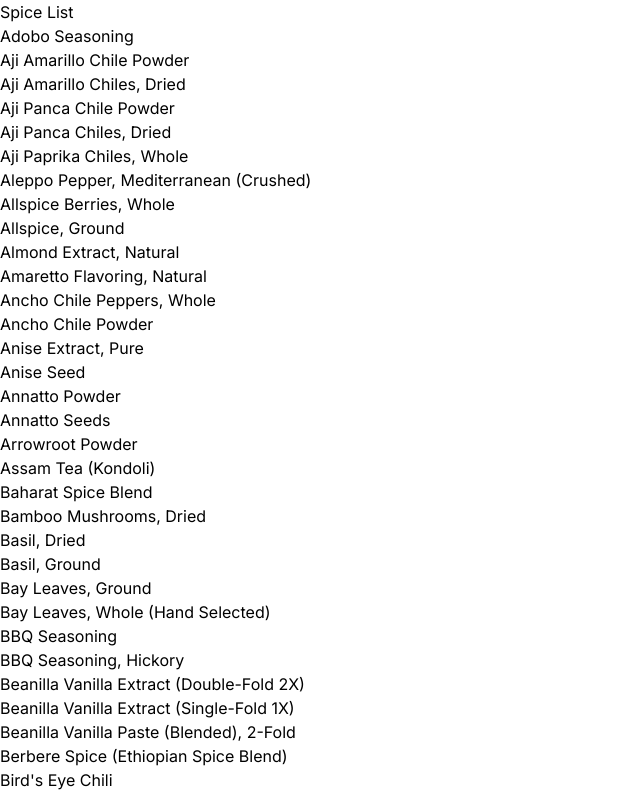
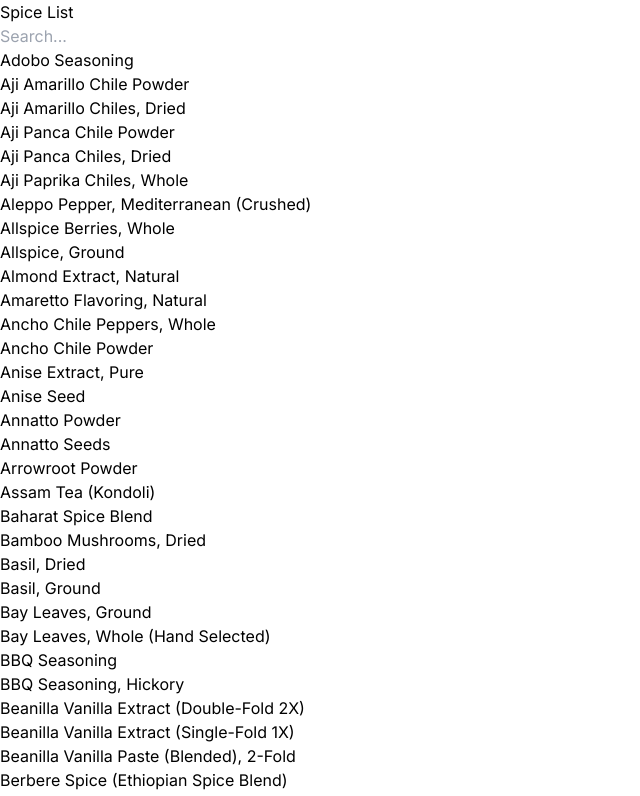
Before and after one commit to TheJeans/next-spice-main, a Next.js app: page /spices in a window 1280 px wide. Shown: the top 796 px of the page, without its empty margins (0-640 px from the left). Built offline with nearby package versions, Linux system fonts and the light colour scheme.

Commit message:
run 1 - initial simple search & filter

```diff
--- a/app/blends/page.tsx
+++ b/app/blends/page.tsx
@@ -3,10 +3,13 @@
 import { Spice, Blend } from "@/types/interfaces";
 import Link from "next/link";
 import { useState, useEffect } from "react";
+import SearchComponent from "../../components/SearchComponent";
+
 
 const Blends = () => {
     const [spices, setSpices] = useState<Spice[]>([]);
     const [blends, setBlends] = useState<Blend[]>([]);
+    const [filteredBlends, setFilteredBlends] = useState<Blend[]>([]);
     const [isLoading, setIsLoading] = useState(true);
 
     useEffect(() => {
@@ -16,6 +19,7 @@
                 const fetchedBlends = await fetchBlends();
                 setSpices(fetchedSpices);
                 setBlends(fetchedBlends);
+                setFilteredBlends(fetchedBlends); // Initialize filtered blends with all blends
             } catch (error) {
                 console.error("Failed to fetch spices or blends", error);
             } finally {
@@ -26,7 +30,6 @@
         fetchData();
     }, []);
 
-    // TODO: better placeholder content
     if (isLoading) {
         return <div role="status" aria-live="polite">Loading blends and spices...</div>;
     }
@@ -34,15 +37,12 @@
     return (
         <main>
             <h1>Blend List</h1>
-            {blends.length > 0 ? (
+            <SearchComponent data={blends} onSearchResult={setFilteredBlends} />
+            {filteredBlends.length > 0 ? (
                 <ul>
-                    {blends.map((blend) => (
+                    {filteredBlends.map((blend) => (
                         <li key={blend.name}>
-                            <Link
-                                href={`/blend/${encodeURIComponent(
-                                    blend.name
-                                )}`}
-                            >
+                            <Link href={`/blend/${encodeURIComponent(blend.name)}`}>
                                 {blend.name}
                             </Link>
                         </li>
@@ -53,23 +53,15 @@
             )}
 
             <h2>Related Spices</h2>
-            {spices.length > 0 ? (
             <ul>
                 {spices.map((spice) => (
                     <li key={spice.name}>
-                            <Link
-                                href={`/spice/${encodeURIComponent(
-                                    spice.name
-                                )}`}
-                            >
+                        <Link href={`/spice/${encodeURIComponent(spice.name)}`}>
                             {spice.name}
                         </Link>
                     </li>
                 ))}
             </ul>
-            ) : (
-                <p>No spices available.</p>
-            )}
         </main>
     );
 };
--- a/app/spices/page.tsx
+++ b/app/spices/page.tsx
@@ -1,5 +1,5 @@
 /*
-Origionally:
+Before:
 - everything was a div lol
 - no loading function
 - no error handling
@@ -15,13 +15,15 @@
 */
 
 "use client";
+import React, { useState, useEffect } from "react";
 import { fetchBlends, fetchSpices } from "@/data/api";
 import { Spice, Blend } from "@/types/interfaces";
 import Link from "next/link";
-import { useState, useEffect } from "react";
+import SearchComponent from "../../components/SearchComponent";
 
 const Spices = () => {
     const [spices, setSpices] = useState<Spice[]>([]);
+    const [filteredSpices, setFilteredSpices] = useState<Spice[]>([]);
     const [blends, setBlends] = useState<Blend[]>([]);
     const [isLoading, setIsLoading] = useState(true);
 
@@ -31,6 +33,7 @@
                 const fetchedSpices = await fetchSpices();
                 const fetchedBlends = await fetchBlends();
                 setSpices(fetchedSpices);
+                setFilteredSpices(fetchedSpices);
                 setBlends(fetchedBlends);
             } catch (error) {
                 console.error("Failed to fetch spices or blends", error);
@@ -49,34 +52,27 @@
     return (
         <main>
             <h1>Spice List</h1>
-            {spices.length > 0 ? (
+            <SearchComponent data={spices} onSearchResult={setFilteredSpices} />
             <ul>
-                    {spices.map((spice) => (
+                {filteredSpices.length > 0 ? (
+                    filteredSpices.map(spice => (
                         <li key={spice.name}>
-                            <Link
-                                href={`/spice/${encodeURIComponent(
-                                    spice.name
-                                )}`}
-                            >
+                            <Link href={`/spice/${encodeURIComponent(spice.name)}`}>
                                 {spice.name}
                             </Link>
                         </li>
-                    ))}
+                    ))
+                ) : (
+                    <p>No matching spices found.</p>
+                )}
             </ul>
-            ) : (
-                <p>No spices available.</p>
-            )}
 
             <h2>Related Blends</h2>
-            {blends.length > 0 ? (
             <ul>
-                    {blends.map((blend) => (
+                {blends.map(blend => (
                     <li key={blend.name}>{blend.name}</li>
                 ))}
             </ul>
-            ) : (
-                <p>No blends available.</p>
-            )}
         </main>
     );
 };
--- /dev/null
+++ b/components/SearchComponent.tsx
@@ -0,0 +1,29 @@
+import React, { useState, useEffect } from 'react';
+
+interface ListItem {
+    name: string;
+}
+
+const SearchComponent = <T extends ListItem>({ data, onSearchResult }: { data: T[], onSearchResult: (results: T[]) => void }) => {
+    const [searchTerm, setSearchTerm] = useState('');
+
+    useEffect(() => {
+        const results = data.filter(item =>
+            item.name.toLowerCase().includes(searchTerm.toLowerCase())
+        );
+        onSearchResult(results);
+    }, [searchTerm, data]);
+
+    return (
+        <div>
+            <input
+                type="text"
+                placeholder="Search..."
+                value={searchTerm}
+                onChange={e => setSearchTerm(e.target.value)}
+            />
+        </div>
+    );
+};
+
+export default SearchComponent;
```
Lines whose indentation alone changed are shown as unchanged.
